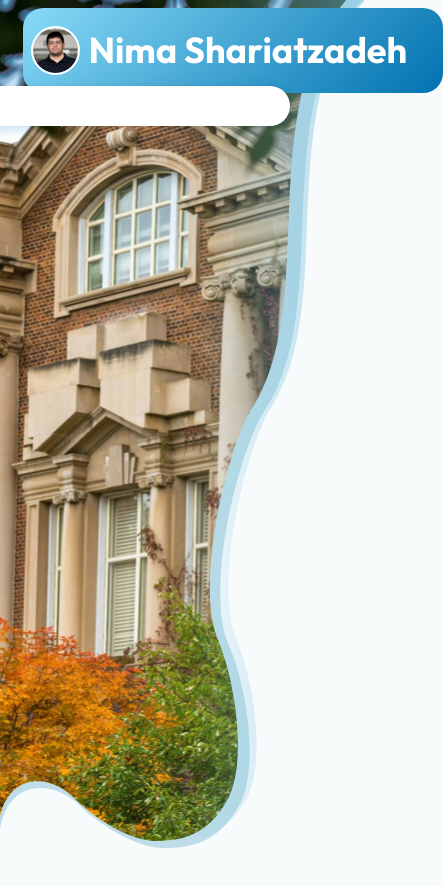
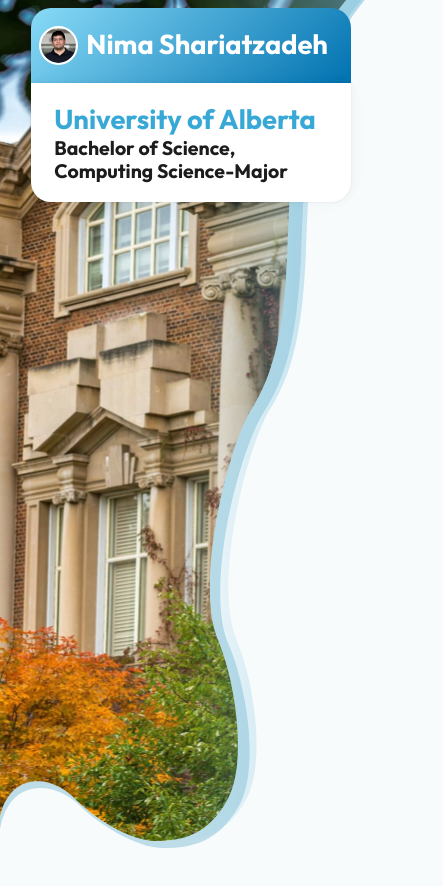
Before and after one commit to NimaShariatz/profile_page, a React (Vite) app: page / in a window 390 px wide. Shown: the top 886 px of the page, 443 px wide, since content can reach past the window. Built offline with nearby package versions, Linux system fonts and the light colour scheme.

Commit message:
work on education section

```diff
--- a/src/components/Education/Education.css
+++ b/src/components/Education/Education.css
@@ -24,8 +24,6 @@
     position: absolute;
     width: 0;
     height: 0;
-
-
 }
 
 
@@ -35,7 +33,7 @@
     clip-path: url(#clip);
     object-fit: cover;
     transform: translate(-3px, -3px);
-    background-color: var(--sect_color1);
+    background-color: var(--blue1);
     position: absolute;
     transform: scale(1.01);
     left: 0;
@@ -44,19 +42,20 @@
     opacity: 0;
 }
 
-
-#profile_card{
-    width: 420px;
-    padding-inline: 10px;
-    padding-block: 20px;
-    background: linear-gradient(135deg, #88daf7, #0172b0);
-    border-radius: 20px;
-
+#edu_card_container{
+    width: 445px;
     position: absolute;
     left:-500px;
     top:2vw;
     z-index: 5;
+}
 
+#profile_card{
+
+    padding-inline: 10px;
+    padding-block: 20px;
+    background: linear-gradient(135deg, #88daf7, #0172b0);
+    border-radius: 20px 20px 0 0;
 
 
 }
@@ -71,21 +70,12 @@
 
 }
 
+#edu_card{
 
-
-
-
-.edu_card{
-    width: 420px;
-    padding-inline: 10px;
+    padding-inline: 23px;
     padding-block: 20px;
     background: #fff;
-    border-radius: 20px;
-
-    position: absolute;
-    right:100px;
-    top:22vw;
-    z-index: 5;
+    border-radius: 0 0 20px 20px;
 
     box-shadow:
         0px 0px 1.5px rgba(0, 0, 0, 0.05),
@@ -95,3 +85,22 @@
         0px 0px 45px rgba(0, 0, 0, 0.016)
     ;
 }
+
+
+
+
+
+
+
+
+@media (max-width: 760px) {
+    #edu_card_container{
+        width: 82vw;
+
+    }
+
+    .profile_img{
+        width: 9vw;
+        height: 9vw;
+    }
+}
--- a/src/components/Education/Education.jsx
+++ b/src/components/Education/Education.jsx
@@ -1,4 +1,4 @@
-import {uofa_img, profile} from "../../constants/index.js"
+import {uofa_img, profile, logo_uofa} from "../../constants/index.js"
 import '../Education/Education.css';
 import { useEffect, useState } from 'react';
 import gsap from "gsap";
@@ -11,9 +11,36 @@ const Education = () => {
         gsap.to(".uofa_img_border", { width: '93%', duration: 3.1, opacity: 1, ease:"back.out" });
         gsap.to("#uofa_div", { width: '90%', duration: 3, opacity: 1, ease:"back.out" });
 
-        gsap.to("#profile_card", { left: '6%', duration: 3, opacity: 1, ease:"back.out" });
+        if (window.innerWidth > 760) {
+            gsap.to("#edu_card_container", { left: '9%', duration: 3, opacity: 1, ease:"back.out" });
+        }else{
+            gsap.to("#edu_card_container", { left: '8%', duration: 2, opacity: 1, ease:"ease" });
+        }
+
+
 
     }, []);
+
+    useEffect(() => {
+        const handleResize = () => {
+            if (window.innerWidth > 760) {
+                gsap.to("#edu_card_container", { left: '9%', duration: 3, opacity: 1, ease:"back.out" });
+            }else{
+                gsap.to("#edu_card_container", { left: '8%', duration: 2, opacity: 1, ease:"ease" });
+            }
+        };
+
+
+        window.addEventListener('resize', handleResize);
+
+        return () => {
+          window.removeEventListener('resize', handleResize);
+        };
+    }, []);
+
+
+
+
 
 
 
@@ -49,18 +76,21 @@ const Education = () => {
             </svg>
             <div className="clipped"></div>
 
-            <div id="profile_card">
-                <div style={{ display: 'flex' }}>
-                    <img className="profile_img" src={profile} alt="University of Alberta"/>
-                    <h1 style={{paddingLeft:"10px", color:"#fff"}}>Nima Shariatzadeh</h1>
+
+            <div id="edu_card_container">
+                <div id="profile_card">
+                    <div style={{ display: 'flex' }}>
+                        <img className="profile_img" src={profile} alt="Nima Shariatzadeh"/>
+                        <h1 style={{paddingLeft:"10px", color:"#fff"}}>Nima Shariatzadeh</h1>
+                    </div>
                 </div>
-            </div>
 
-
-            <div className="edu_card">
+                <div id="edu_card">
+                    <h1 style={{color:"var(--blue2)"}}>University of Alberta</h1>
+                    <h2>Bachelor of Science, Computing Science-Major </h2>
+                </div>
 
             </div>
-
 
 
         </div>
--- a/src/constants/index.js
+++ b/src/constants/index.js
@@ -1,5 +1,10 @@
 import uofa from "/assets/images/uofa3.jpg"
 import nima from "/assets/images/NimaV2.webp"
+import logo from "/assets/images/uofa_logo.svg"
 
 export const uofa_img = uofa;
+
+
 export const profile = nima
+
+export const logo_uofa = logo
--- a/src/index.css
+++ b/src/index.css
@@ -21,12 +21,12 @@
 
 :root{
   --body_color:#f7fbfc;
-  --blue1:#80c4de;
+  --blue1:#bedde8;
   --blue2:#38a9d6;
 
   --yellow1:#edb563;
 
-  --sect_color1:#bedde8;
+  --sect_color1:#80c4de;
   --sect_color2:#e9adc4;
   --sect_color3:#edb563;
 
@@ -62,14 +62,12 @@
 ::selection {
   color: #1c1c1c;
   /*background: #46cb9f;*/
-  background: var(--yellow1);
+  background: var(--blue1);
 }
 
 
 
 body {
-
-
   overflow-x: hidden;
   color: #1c1c1c;
   height: 100%;
@@ -88,3 +86,33 @@ img, svg{
   max-width: 100%;
   display:block;
 }
+
+h1{
+  font-size: 35px;
+}
+h2{
+  font-size: 27px;
+}
+h3{
+  font-size: 22px;
+}
+
+
+@media (max-width: 760px) {
+  body{
+    font-size: 3vw;
+  }
+
+  h1{
+    font-size: 7vw;
+  }
+  h2{
+    font-size: 5vw;
+  }
+  h3{
+    font-size: 4vw;
+  }
+
+
+
+}
```
Also changed, not shown: public/assets/images/tab_logo.png, public/assets/images/uofa_logo.svg (added).
